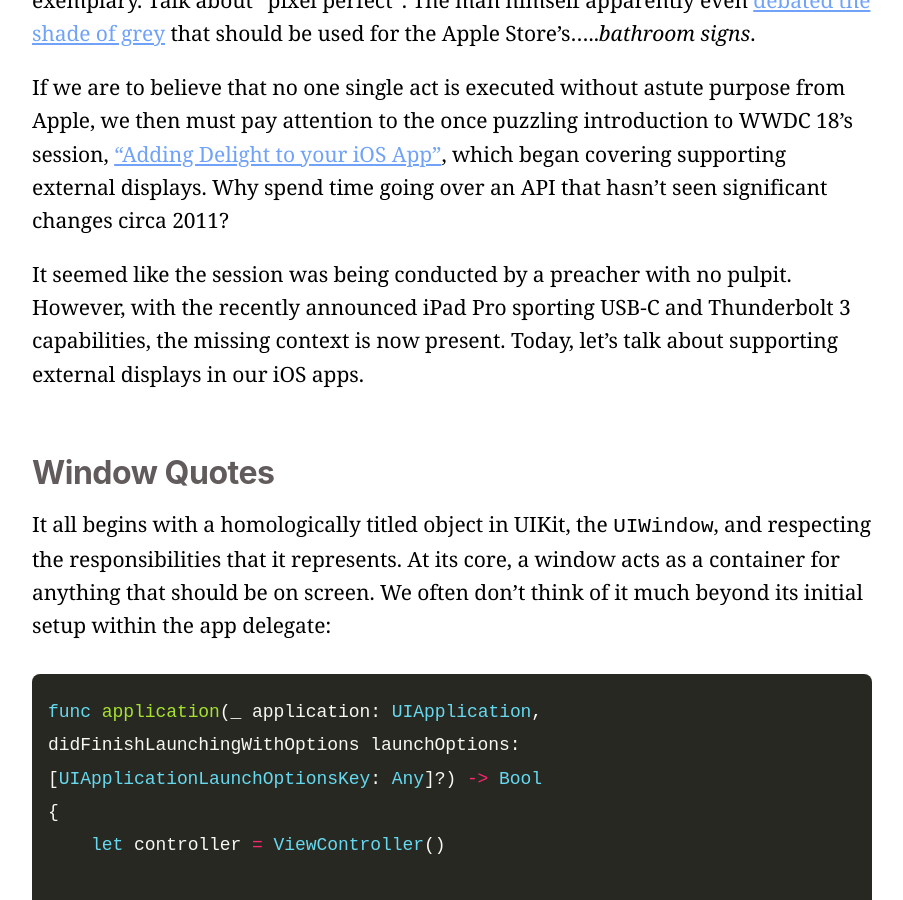
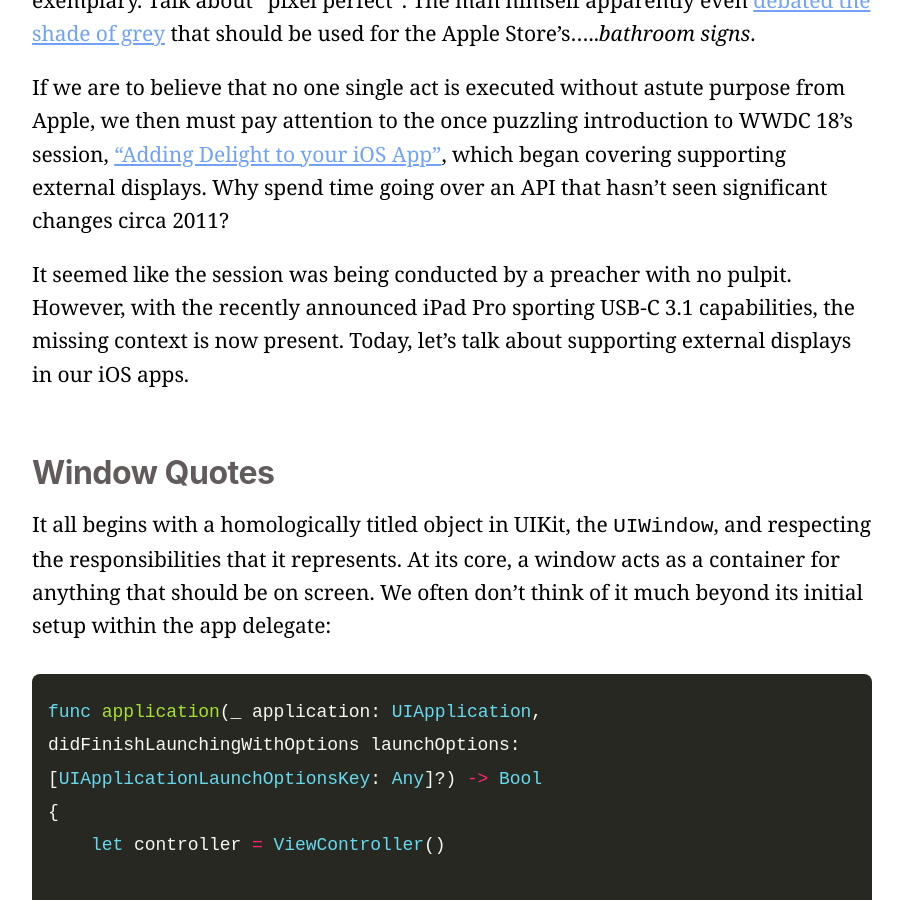
Before and after one commit to hassaan4584/Swiftjective-C, a Jekyll site: the page built from _posts/2018-11-03-supporting-external-displays.md, in a window 1280 px wide and 900 px high, scrolled down 528 px. Shown: the whole window, without its empty margins (188-1091 px from the left). Built offline with Jekyll 4.4.1, drawn with Linux system fonts in a browser that asks for light colours; comment, search, counter and statistics services are not loaded.

Commit message:
De-thunderbolt the iPad Pro

```diff
--- a/_posts/2018-11-03-supporting-external-displays.md
+++ b/_posts/2018-11-03-supporting-external-displays.md
@@ -13,7 +13,7 @@
 
 If we are to believe that no one single act is executed without astute purpose from Apple, we then must pay attention to the once puzzling introduction to WWDC 18's session, ["Adding Delight to your iOS App"](https://developer.apple.com/videos/play/wwdc2018/233/), which began covering supporting external displays. Why spend time going over an API that hasn't seen significant changes circa 2011?
 
-It seemed like the session was being conducted by a preacher with no pulpit. However, with the recently announced iPad Pro sporting USB-C and Thunderbolt 3 capabilities, the missing context is now present. Today, let's talk about supporting external displays in our iOS apps.
+It seemed like the session was being conducted by a preacher with no pulpit. However, with the recently announced iPad Pro sporting USB-C 3.1 capabilities, the missing context is now present. Today, let's talk about supporting external displays in our iOS apps.
 
 
 ### Window Quotes
```
